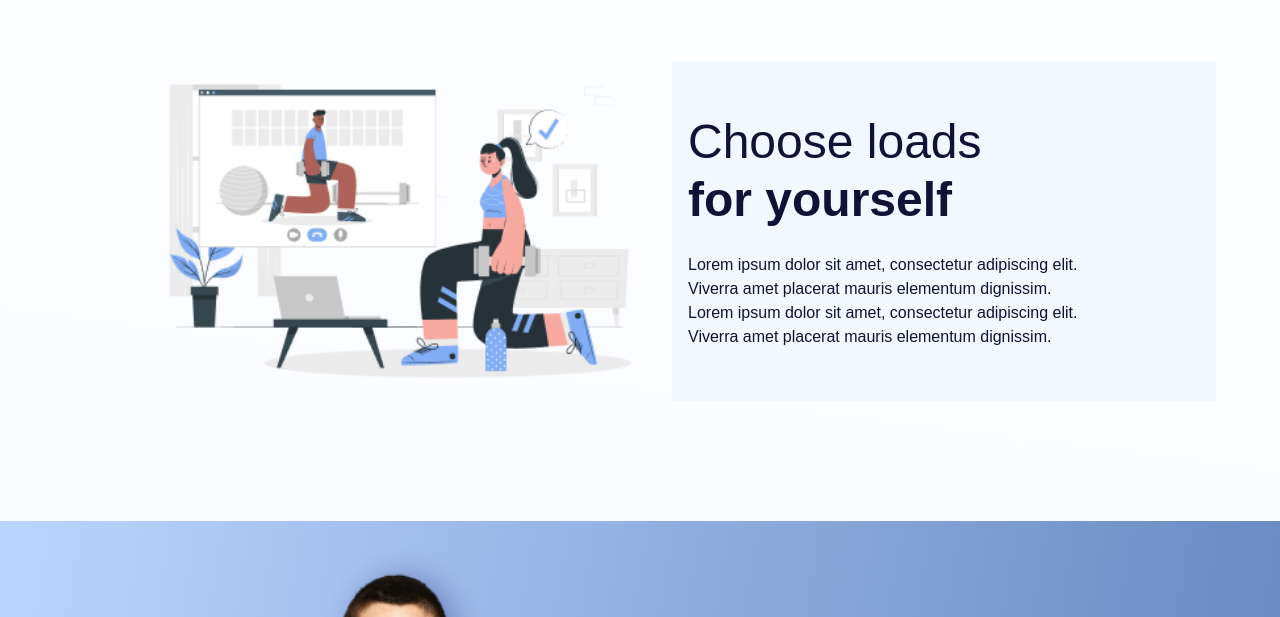
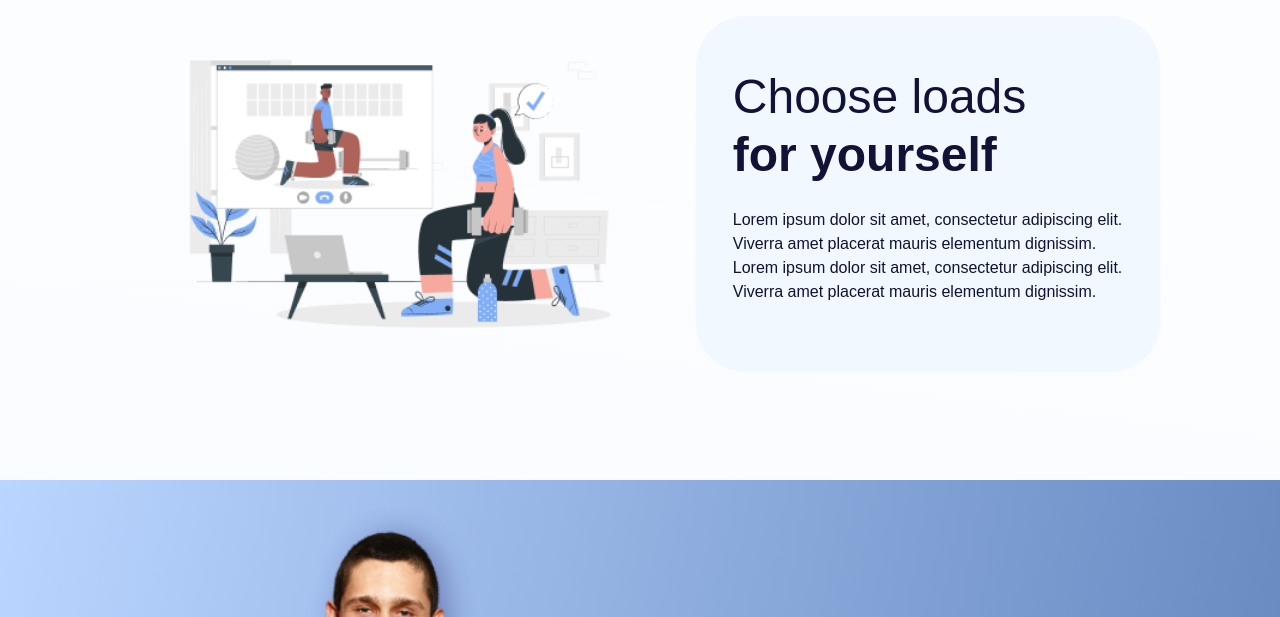
Before and after one commit to robertmc5/LandingPage, a plain HTML site: page index.html in a window 1280 px wide. Shown: the part 730-1347 px from the top of the page. Drawn offline with Linux system fonts and the light colour scheme; a web font is replaced by a local one.

Commit message:
Add desktop second section

```diff
--- a/styles.css
+++ b/styles.css
@@ -367,7 +367,9 @@ nav {
   nav div {
     padding-left: 2rem;
   }
-  section > img,
+  section > img {
+    width: 47%;
+  }
   section > div {
     width: 50%;
   }
@@ -388,12 +390,25 @@ nav {
     font-size: 4.5rem;
     line-height: 4.6875rem;
   }
-  #online-exercise {
-    margin-top: 7.5rem;
-    flex-direction: row;
-  }
   .cta-btn {
     width: 12.5rem;
     margin: 0;
   }
+  #online-exercise {
+    margin-top: 7.5rem;
+    width: 82.5%;
+    flex-direction: row;
+    justify-content: space-around;
+  }
+  #online-exercise > div:nth-child(2) {
+    border-radius: 50px;
+    width: 44%;
+  }
+  #online-exercise > img {
+    width: 47%;
+  }
+  #online-exercise .text-content {
+    padding-left: 8%;
+    padding-bottom: 1rem;
+  }
 }
```
